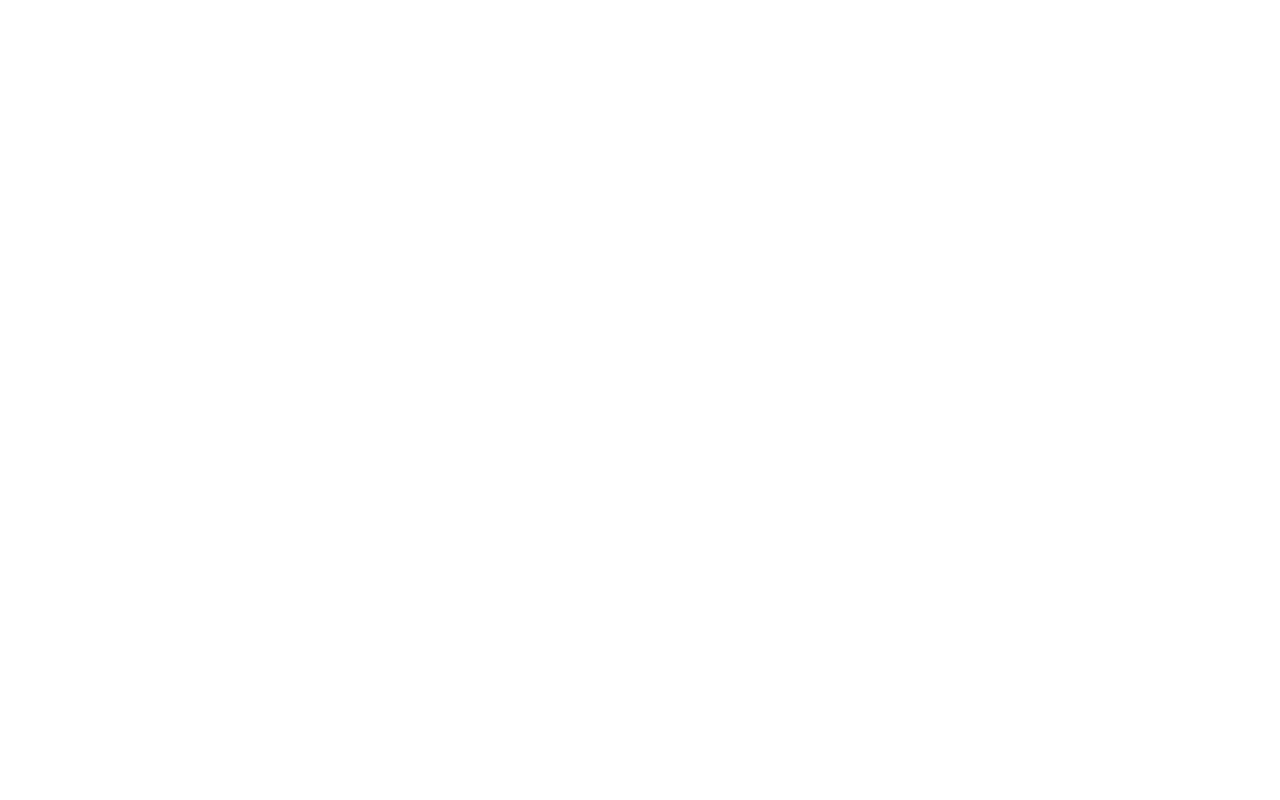
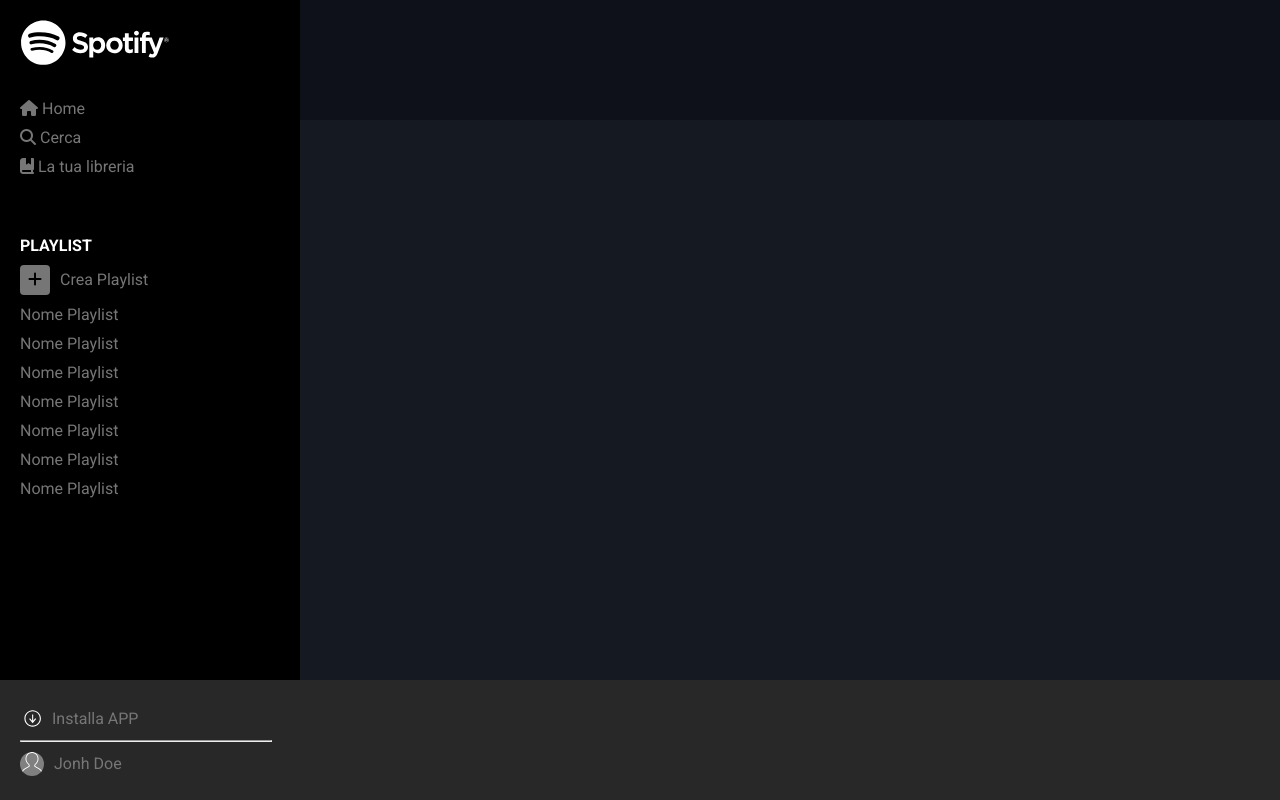
Before and after one commit to UmbertoDV/html-css-spotifyweb, a plain HTML site: page index.html in a window 1280 px wide. Drawn offline with Linux system fonts and the light colour scheme.

Commit message:
side bar

```diff
--- a/css/style.css
+++ /dev/null
@@ -1,4 +0,0 @@
-aside{
-    width: 400px;
-    background-color: ;
-}
--- a/css/utils.css
+++ b/css/utils.css
@@ -10,3 +10,6 @@
 	clear: both;
 	display: table;
 }
+.d-flex{
+	display: flex;
+}
--- a/index.html
+++ b/index.html
@@ -5,21 +5,68 @@
 	<meta charset="UTF-8">
 	<meta http-equiv="X-UA-Compatible" content="IE=edge">
 	<meta name="viewport" content="width=device-width, initial-scale=1.0">
-	<title>html-css-spotifyweb</title>
+	<link rel="icon" type="image/x-icon" href="./img/favicon.ico">
+	<title>Spotify Web</title>
+
+	<link rel="stylesheet" href="https://cdnjs.cloudflare.com/ajax/libs/font-awesome/6.2.1/css/all.min.css" integrity="sha512-MV7K8+y+gLIBoVD59lQIYicR65iaqukzvf/nwasF0nqhPay5w/9lJmVM2hMDcnK1OnMGCdVK+iQrJ7lzPJQd1w==" crossorigin="anonymous" referrerpolicy="no-referrer" />
 
 	<link rel="stylesheet" href="./css/reset.css">
 	<link rel="stylesheet" href="./css/utils.css">
-	<link rel="stylesheet" href="./css/style.css">
+	<link rel="stylesheet" href="style.css">
 </head>
 
 <body>
-	<header>
+	<div class="top-content">
+		<div class="side-bar">
+			<picture>
+				<img class="logo" src="./img/logo.svg" alt="Logo Spotify">
+			</picture>
+			<div class="buttons">
+				<ul>
+					<li>
+						<a href="#"><i class="fa-solid fa-house"></i> Home</a>
+					</li>
+					<li><a href="#"><i class="fa-solid fa-magnifying-glass"></i> Cerca</a></li>
+					<li><a href="#"><i class="fa-solid fa-book-bookmark"></i> La tua libreria</a></li>
+				</ul>
+			</div>
+			<div class="playlists">
+				<h1>PLAYLIST</h1>
+				<div class="create-playlist">
+					<div class="box-create"><i class="fa-solid fa-plus"></i></div>
+					<div class="text-create">Crea Playlist</div>
+				</div>
+				<ul>
+					<li><a href="#">Nome Playlist</a></li>
+					<li><a href="#">Nome Playlist</a></li>
+					<li><a href="#">Nome Playlist</a></li>
+					<li><a href="#">Nome Playlist</a></li>
+					<li><a href="#">Nome Playlist</a></li>
+					<li><a href="#">Nome Playlist</a></li>
+					<li><a href="#">Nome Playlist</a></li>
+				</ul>
+			</div>
+			<div class="bottom-side-bar">
+				<div class="install-app d-flex">
+					<img src="./img/download.svg" alt="">
+					<span>Installa APP</span>
+				</div>
+				<hr>
+				<div class="profile d-flex">
+					<img src="./img/profile.svg" alt="">
+					<span>Jonh Doe</span>
+				</div>
+			</div>
+		</div>
+		<div class="content">
+			<header>
 
-	</header>
-	<main>
-		<aside></aside>
-		<div class="main-content"></div>
-	</main>
+			</header>
+			<main>
+
+			</main>
+		</div>
+	</div>
 	<footer>
 
 	</footer>
--- /dev/null
+++ b/style.css
@@ -0,0 +1,130 @@
+@import url('https://fonts.googleapis.com/css2?family=Roboto:ital,wght@0,100;0,300;0,400;0,500;0,700;0,900;1,100;1,300;1,400;1,500;1,700;1,900&display=swap');
+/* General */
+body{
+    font-family: 'Roboto', sans-serif;
+}
+/* General TAGs */
+footer{
+    background-color: #282828;
+    height: 120px;
+}
+header{
+    background-color: #080b12;
+    height: 120px;
+    position: fixed;
+    top: 0;
+    width: 100%;
+    z-index: 1;
+    opacity: 0.5;
+}
+a{
+    text-decoration: none;
+}
+ul{
+    list-style: none;
+}
+/* Specific in LAYOUT*/
+.top-content{
+    height: calc(100vh - 120px);
+    display: flex;
+}
+main{
+    background-color: #141922;
+    width: calc(100vw - 300px);
+    height: calc(100vh - 120px);
+    overflow: auto;
+    padding-top: 120px;
+}
+/* Specific Elements */
+/* Side bar */
+.side-bar{
+    width: 300px;
+    height: calc(100vh - 120px);
+    background-color: #000;
+    display: flex;
+    flex-direction: column;
+    color: white;
+    padding-left: 20px;
+}
+.side-bar a{
+    color: #767676;
+    padding: 15px 0;
+}
+.side-bar a:hover{
+    color: white;
+}
+.side-bar .logo{
+    width: 150px;
+    margin: 20px 0;
+}
+.side-bar li{
+    margin: 10px 0;
+}
+.side-bar .playlists{
+    margin-top: 50px;
+    margin-bottom: 200px;
+}
+.side-bar .playlists > h1{
+    font-weight: bold;
+}
+.side-bar .create-playlist{
+    display: flex;
+    align-items: center;
+    gap: 10px;
+    margin-top: 10px;
+}
+.side-bar .create-playlist:hover{
+    cursor: pointer;
+}
+.side-bar .box-create{
+    background-color: #767676;
+    width: 30px;
+    height: 30px;
+    line-height: 30px;
+    text-align: center;
+    vertical-align: middle;
+    border-radius: 4px;
+}
+.side-bar .box-create > i{
+    color: #000;
+}
+.side-bar .text-create{
+    color: #767676;
+}
+.side-bar .text-create:hover{
+    color: white;
+}
+.side-bar .box-create:hover{
+    background-color: white;
+}
+.side-bar .bottom-side-bar{
+    display: flex;
+    flex-direction: column;
+    gap: 10px;
+    margin-top: auto;
+    margin-bottom: 10px;
+}
+.side-bar hr{
+    width: 90%;
+}
+.side-bar .bottom-side-bar img{
+    height: 22px;
+    filter: saturate(0);
+}
+.side-bar .bottom-side-bar .install-app,
+.side-bar .bottom-side-bar .profile{
+    align-items: center;
+    gap: 10px;
+    cursor: pointer;
+    color: #767676;
+}
+.side-bar .bottom-side-bar .profile > img{
+    height: 1.5rem;
+    width: 1.5rem;
+    background-color: gray;
+    border-radius: 50%;
+}
+.side-bar .bottom-side-bar .install-app:hover,
+.side-bar .bottom-side-bar .profile:hover{
+    color: white;
+}
```
